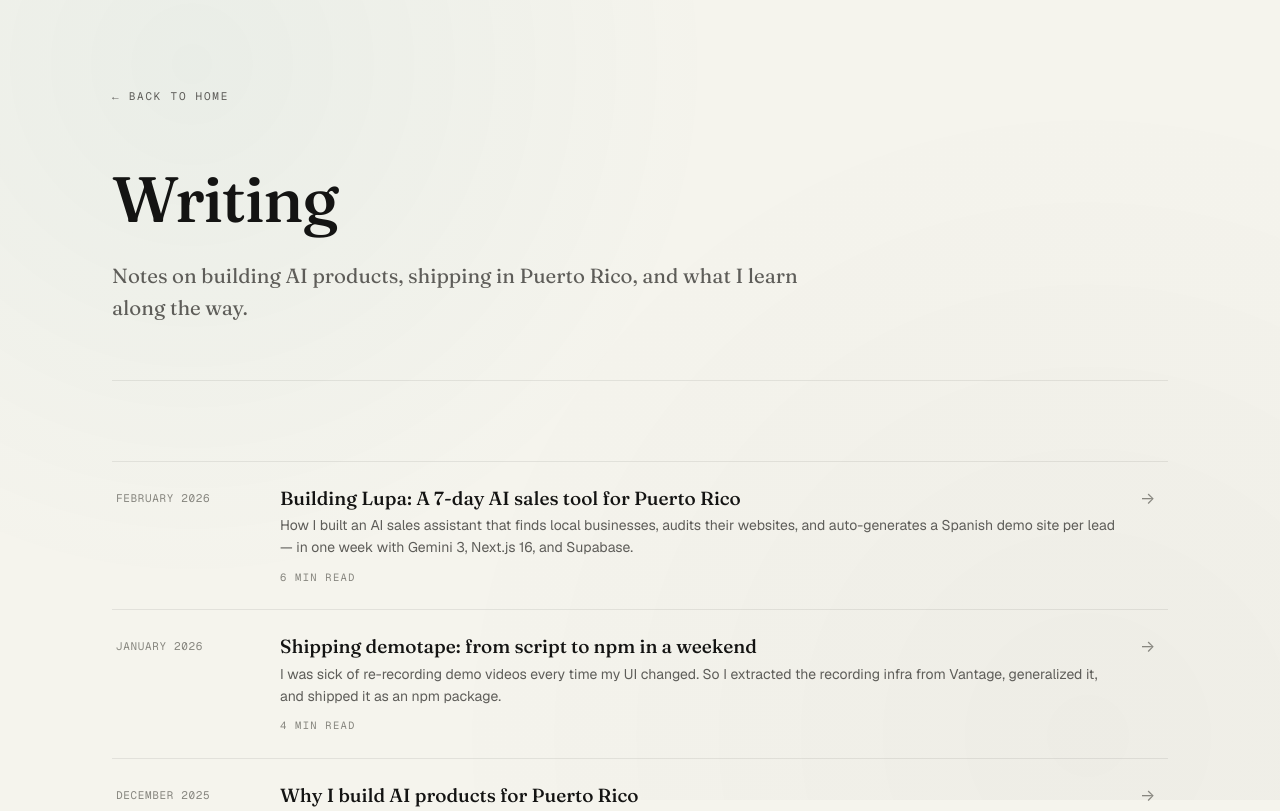
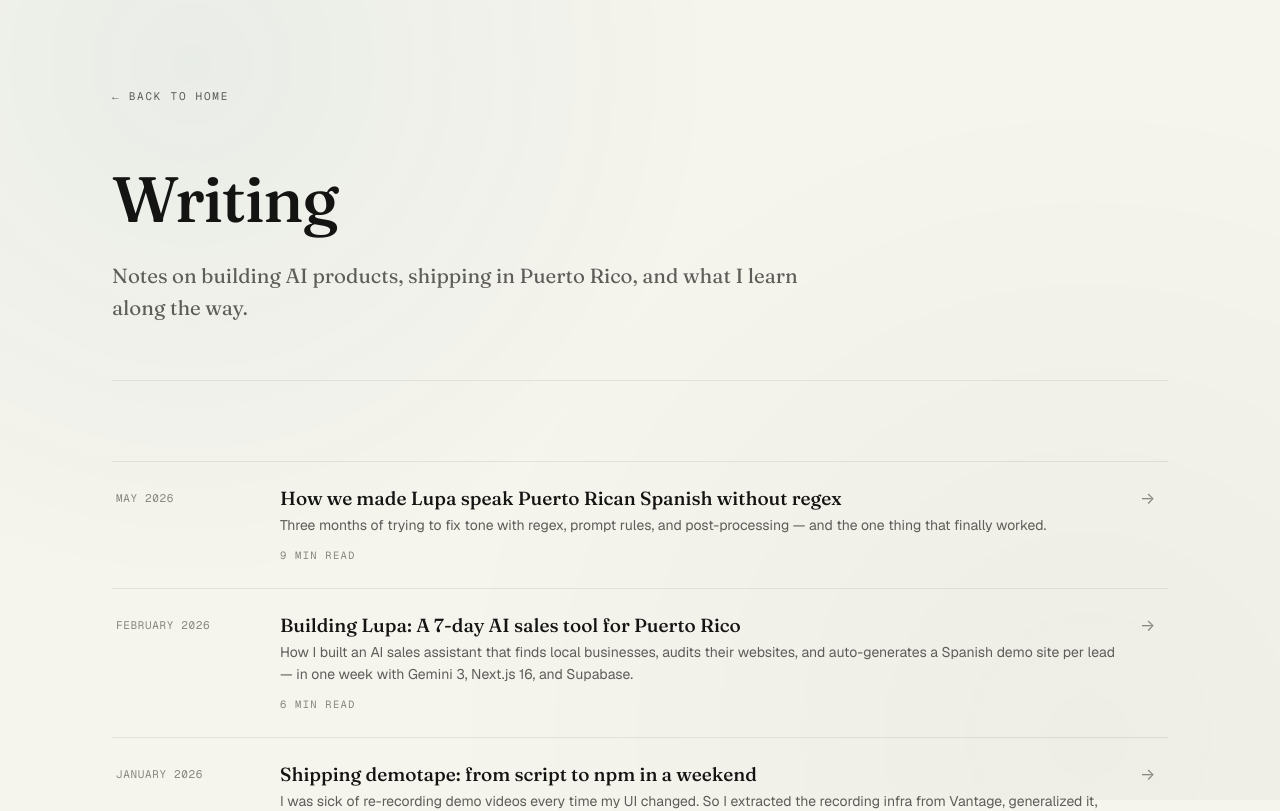
Before and after one commit to janfaris/jankfaris.com, a React (Vite) app: page /writing in a window 1280 px wide. Shown: the top 811 px of the page. Built offline with nearby package versions, Linux system fonts and the light colour scheme.

Commit message:
feat: ship /writing route with vercel.json SPA rewrite + add lupa-tone-spec essay

```diff
--- a/src/posts.ts
+++ b/src/posts.ts
@@ -8,6 +8,152 @@ export interface Post {
 }
 
 export const posts: Post[] = [
+  {
+    slug: 'lupa-tone-spec',
+    title: 'How we made Lupa speak Puerto Rican Spanish without regex',
+    description:
+      'Three months of trying to fix tone with regex, prompt rules, and post-processing — and the one thing that finally worked.',
+    date: 'May 2026',
+    readTime: '9 min',
+    body: `## Carmen's verdict
+
+The first business owner I demoed Lupa to — Carmen, who runs a bakery in Bayamón — read the pitch deck I generated and said, *"This is well-written, but it doesn't sound Puerto Rican."*
+
+She couldn't articulate why. I couldn't either. But she was right.
+
+This essay is about how I tried to fix that with regex (it failed), what I tried next (it kept failing), and what eventually worked. The lesson generalizes: **for anything bilingual or culturally specific, tone correctness is upstream of the model call, not downstream.**
+
+## What I tried first: post-hoc regex
+
+The naive approach was the wrong one, and I shipped it anyway because the deadline was tight.
+
+\`\`\`ts
+// version 1 — DO NOT DO THIS
+function postProcessSpanish(text: string): string {
+  text = text.replace(/echa un vistazo/gi, 'mira');
+  text = text.replace(/hemos creado/gi, 'armamos');
+  text = text.replace(/a través de/gi, 'por');
+  text = text.replace(/la WhatsApp/gi, 'el WhatsApp');
+  // ...30 more rules
+  return text;
+}
+\`\`\`
+
+Three problems showed up in the first week:
+
+**1. It broke valid Spanish.** "Hemos creado" is correct Castilian; some Puerto Rican copy actually wants it. Replacing it everywhere made the output worse, not better.
+
+**2. It missed the real issues.** "Te lo paso por el WhatsApp más tarde" passes every regex but reads as Mexican-accented to a Puerto Rican ear. The patterns that signal "this isn't us" are not in any single word.
+
+**3. It accumulated.** Every business gave me a new rule. By month three I had ~80 regex rules conflicting with each other, with no test coverage, and no understanding of why I'd added any individual one.
+
+I tore it out.
+
+## What I tried next: tell the model the rules
+
+I moved the rules into the system prompt:
+
+> You are writing pitch decks for Puerto Rican small businesses.
+> - Use "tú" not "usted"
+> - Avoid Castilian Spanish expressions
+> - Don't use "echa un vistazo"; use "mira"
+> - ...
+
+Better. But still failing in a different way: the model would obey the negative rules and miss the positive ones. It avoided "echa un vistazo" and generated copy that was sterile, generic — corporate-Spanish, not warm-Puerto-Rican-Spanish.
+
+The model needed examples of what to do, not just what to avoid.
+
+## What worked: a corpus, a gender table, and a diagnostic validator
+
+The fix that stuck has three parts.
+
+### Part 1: A corpus of good/bad pairs
+
+Instead of telling the model "don't sound Castilian," show it side-by-side examples of how the same thought reads in different registers:
+
+\`\`\`yaml
+corpus:
+  - good: "Mira lo que armamos para tu negocio"
+    bad:  "Echa un vistazo a lo que hemos creado"
+  - good: "Te lo paso por WhatsApp en un ratito"
+    bad:  "Te lo envío a través de WhatsApp en breve"
+  - good: "Si te gusta, dímelo. Si no, dímelo también."
+    bad:  "Por favor, comuníqueme su parecer"
+\`\`\`
+
+The corpus goes into the system prompt as a markdown table. The model learns the distance between the two clusters and lands on the "good" side without needing me to enumerate every rule.
+
+I spent two weeks building this corpus by walking around San Juan, copying signs and storefront copy, asking shop owners how they'd write their own pitch. About 50 pairs at the time of writing. The corpus is the moat.
+
+### Part 2: A gender table for absorbed English nouns
+
+Puerto Rican Spanish absorbs English nouns more than other dialects — WhatsApp, app, mall, dashboard, link, post — and each one has a settled article. Get it wrong and the output reads like a translation:
+
+\`\`\`yaml
+gender_table:
+  WhatsApp: el
+  app:      la
+  link:     el
+  post:     el
+  demo:     la
+  dashboard: el
+\`\`\`
+
+This goes in the prompt as a small dedicated section. The model never invents the wrong article when the rule is right there.
+
+### Part 3: A diagnostic validator (not an enforcer)
+
+The output flows through a validator that classifies violations as **hard** or **soft**:
+
+- **Hard violations throw.** Forbidden vocabulary, run-on sentences, missing CTA patterns. These are unambiguous failures, and we'd rather regenerate than ship them.
+- **Soft violations warn.** Gender drift, brand-voice drift, calques from English. These surface in the operator dashboard as chips with a per-slide regen button. The operator decides.
+
+The critical insight: validators that throw on every soft violation strangle throughput. You spend all day re-running the pipeline. Validators that surface warnings let the human stay in control of edge cases.
+
+## Why no post-hoc regex
+
+I locked this rule in early and haven't broken it: **tone fixes live in the prompt and corpus, never in post-hoc regex.**
+
+Three reasons:
+
+**Regex doesn't compose with the model.** When I fix something with regex, I tell the model nothing. Next generation, it makes the same mistake. The fix doesn't propagate.
+
+**Regex can't catch the patterns that matter.** "Mexican-sounding" is not a word or phrase. It's a vector of word choices. A model can learn to land in the right neighborhood; regex can only match exact strings.
+
+**Regex accumulates.** Each rule adds maintenance debt. The corpus shrinks debt — adding a new pair makes the model better across the board, not just on one phrase.
+
+The few cases that ARE regex-shaped (forbidden words, run-on detection) live in the validator, not in post-processing. They throw, they don't rewrite.
+
+## How I evaluate the output
+
+This is the part most LLM features ship without. It's the part that matters most.
+
+**Deterministic checks** run on every generation: schema validation (Zod), length budgets per template, forbidden vocabulary detection, required CTA presence.
+
+**LLM-as-judge** runs on every generation. A Claude Sonnet pass scores the output on a 1–5 rubric for tone, brand consistency, and CTA quality. Anything below 4 auto-regenerates.
+
+**Human ground-truth** runs weekly. I send the week's output to a small group of Puerto Rican small-business owners and watch which templates they actually use vs. discard. That signal caught a tone problem the LLM-judge missed — a brand-voice drift the rubric wasn't penalizing. I added it to the rubric.
+
+**Regression** runs before every prompt change. A frozen set of 20 test businesses goes through the pipeline; outputs are diffed against the previous frozen run; changes are reviewed manually before deployment. This catches the "I made it better on this case but broke five others" problem that plagues prompt iteration.
+
+## What I'd do differently
+
+**Build the corpus first.** I spent two months tuning prompts before realizing the corpus was the lever.
+
+**Start the eval harness on day one.** Without regression, prompt iteration is gambling.
+
+**Don't conflate translation libraries with tone libraries.** DeepL and GPT do different things. Translation preserves meaning; tone control preserves voice. Different failure modes, different evaluation criteria.
+
+## What I open-sourced
+
+The pattern is in [spanish-tone-spec](https://github.com/janfaris/spanish-tone-spec) — an MIT-licensed npm package. The corpus itself stays with Lupa. The shape of the system is public.
+
+## The general lesson
+
+For bilingual products, tone correctness is the difference between "the AI is impressive" and "the AI gets it." For Puerto Rican Spanish that gap is huge — most LLM Spanish defaults to Mexican or neutral, and Caribbean speakers feel the mismatch immediately.
+
+The fix isn't a bigger model. It's upstream prompt engineering with a real corpus and downstream diagnostic eval. Most of the value of an LLM feature isn't in the model call. It's in everything that surrounds it.`,
+  },
   {
     slug: 'building-lupa',
     title: 'Building Lupa: A 7-day AI sales tool for Puerto Rico',
```
Also changed, not shown: vercel.json (added).
